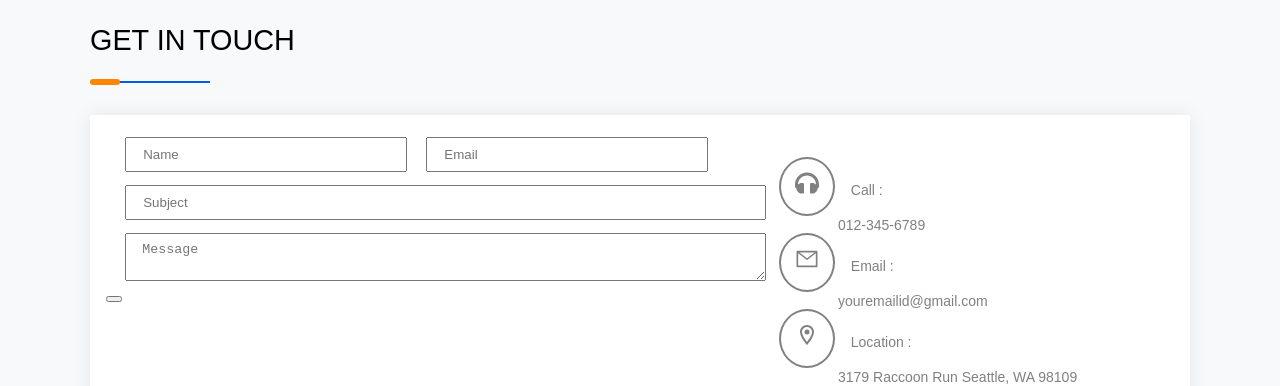
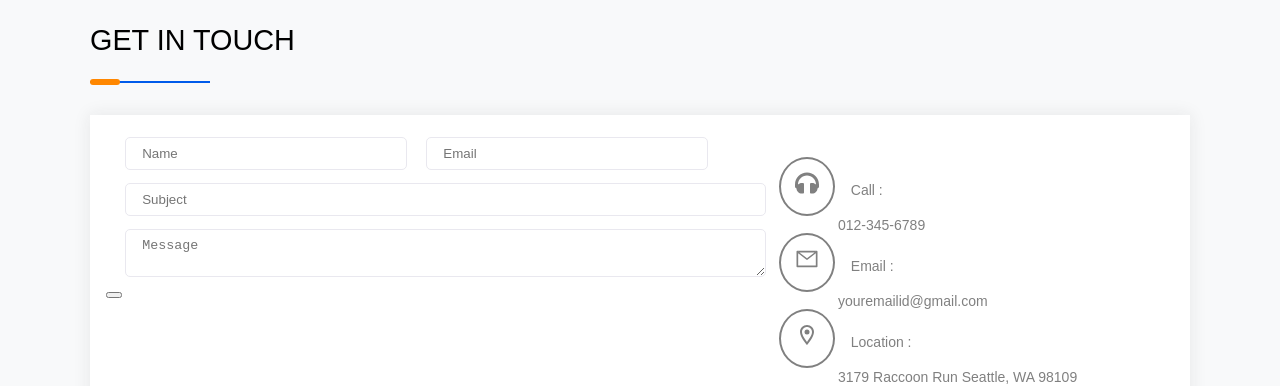
Before and after one commit to minahilhussain/zooki, a React (Create React App) app: page / in a window 1280 px wide. Shown: the part 4860-5246 px from the top of the page. Built offline with nearby package versions, Linux system fonts and the light colour scheme.

Commit message:
added form elements styling

```diff
--- a/src/css/GetyInTouch.css
+++ b/src/css/GetyInTouch.css
@@ -59,14 +59,17 @@
 #getInTouch .right div {
   align-items: center;
 }
-#getInTouch #subject, #message {
-  width: 100%;
+#getInTouch #subject, #message, #getInTouch input {
   margin: 0.4rem 1.2rem;
   padding: 0.5rem 1rem;
+  border: 1px solid #e9e8ef;
+  border-radius: 5px;
 }
 #getInTouch input {
   width: 44%;
-  padding: 0.5rem 1rem;
+}
+#getInTouch #subject, #message {
+  width: 100%;
 }
 #getInTouch #name {
   margin: 0.4rem 0.6rem 0.4rem 1.2rem;
@@ -74,3 +77,8 @@
 #getInTouch #email{
   margin: 0.4rem 1.2rem 0.4rem 0.6rem;
 }
+#getInTouch input:focus, textarea:focus {
+  background-color: #f6f6f6;
+  border-color: #f3f3f3 #f3f3f3 #ff8700;
+  box-shadow: none;
+}
```
